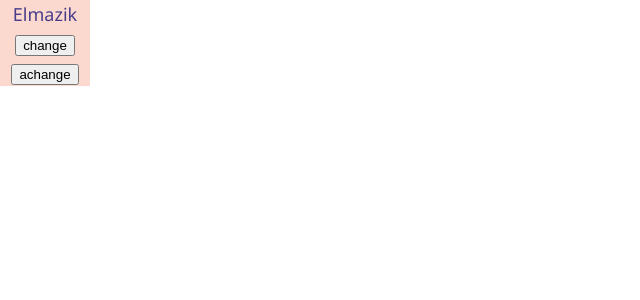
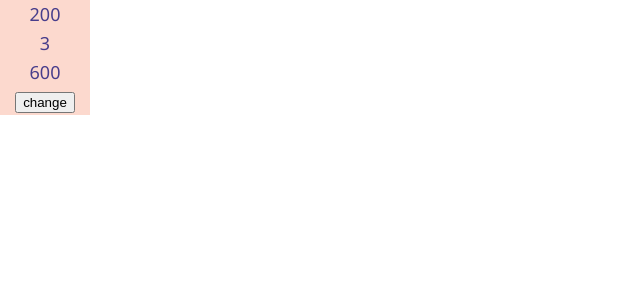
Before and after one commit to Elmazzik/Vue3_ABC, a Vue app in the folder Elmazik/: page / in a window 1280 px wide. Shown: the top 300 px of the page, without its empty margins (0-640 px from the left). Built offline with nearby package versions, Linux system fonts and the light colour scheme.

Commit message:
Вычисляемые свойства в Vue

```diff
--- a/Elmazik/src/App.vue
+++ b/Elmazik/src/App.vue
@@ -4,22 +4,27 @@ import { normalizeProps } from 'vue';
 export default {
   data() {
     return {
-      text: 'Elmazik',
+      cost: 200,
+      amount: 3,
     }
   },
   methods: {
       change: function (i) {
-        this.text = this.text + " " + "text...";
-      },
-      achange: function (i) {
-        this.text = "text...";
+      this.amount = this.amount + 1;
+      this.cost = this.cost + 100;
       },
     },
+  computed: {
+    price: function () {
+      return this.cost * this.amount;
+    },
+  },
 };
 </script>
 
 <template>
-  {{ text }}
+  <p>{{ cost }}</p>
+  <p>{{ amount }}</p>
+  <p>{{ price }}</p>
   <button @click='change(text)'>change</button>
-  <button @click='achange(text)'>achange</button>
 </template>
```
